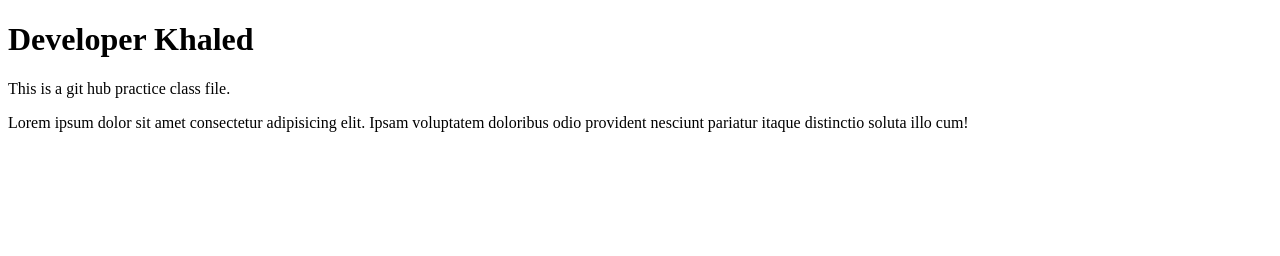
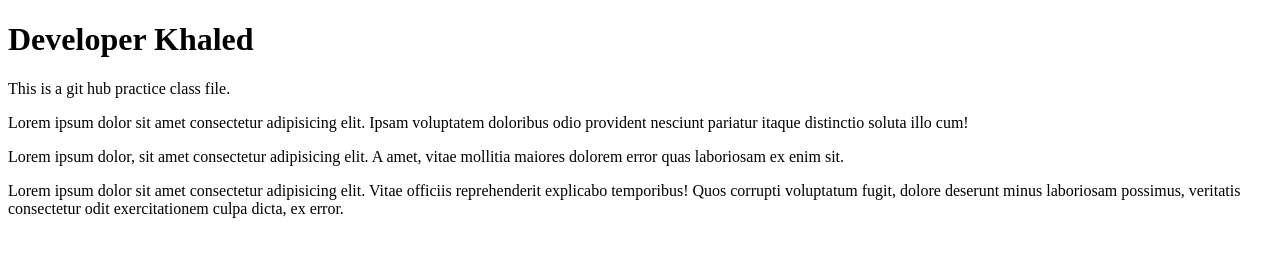
Before and after one commit to OmarKhaled423/khaled-first-project, a plain HTML site: page index.html in a window 1280 px wide. Drawn offline with Linux system fonts and the light colour scheme.

Commit message:
Update index.html
Added an other p tags

```diff
--- a/index.html
+++ b/index.html
@@ -9,5 +9,7 @@
     <h1>Developer Khaled</h1>
     <p>This is a git hub practice class file.</p>
     <p>Lorem ipsum dolor sit amet consectetur adipisicing elit. Ipsam voluptatem doloribus odio provident nesciunt pariatur itaque distinctio soluta illo cum!</p>
+    <P>Lorem ipsum dolor, sit amet consectetur adipisicing elit. A amet, vitae mollitia maiores dolorem error quas laboriosam ex enim sit.</P>
+    <p>Lorem ipsum dolor sit amet consectetur adipisicing elit. Vitae officiis reprehenderit explicabo temporibus! Quos corrupti voluptatum fugit, dolore deserunt minus laboriosam possimus, veritatis consectetur odit exercitationem culpa dicta, ex error.</p>
 </body>
 </html>
```
